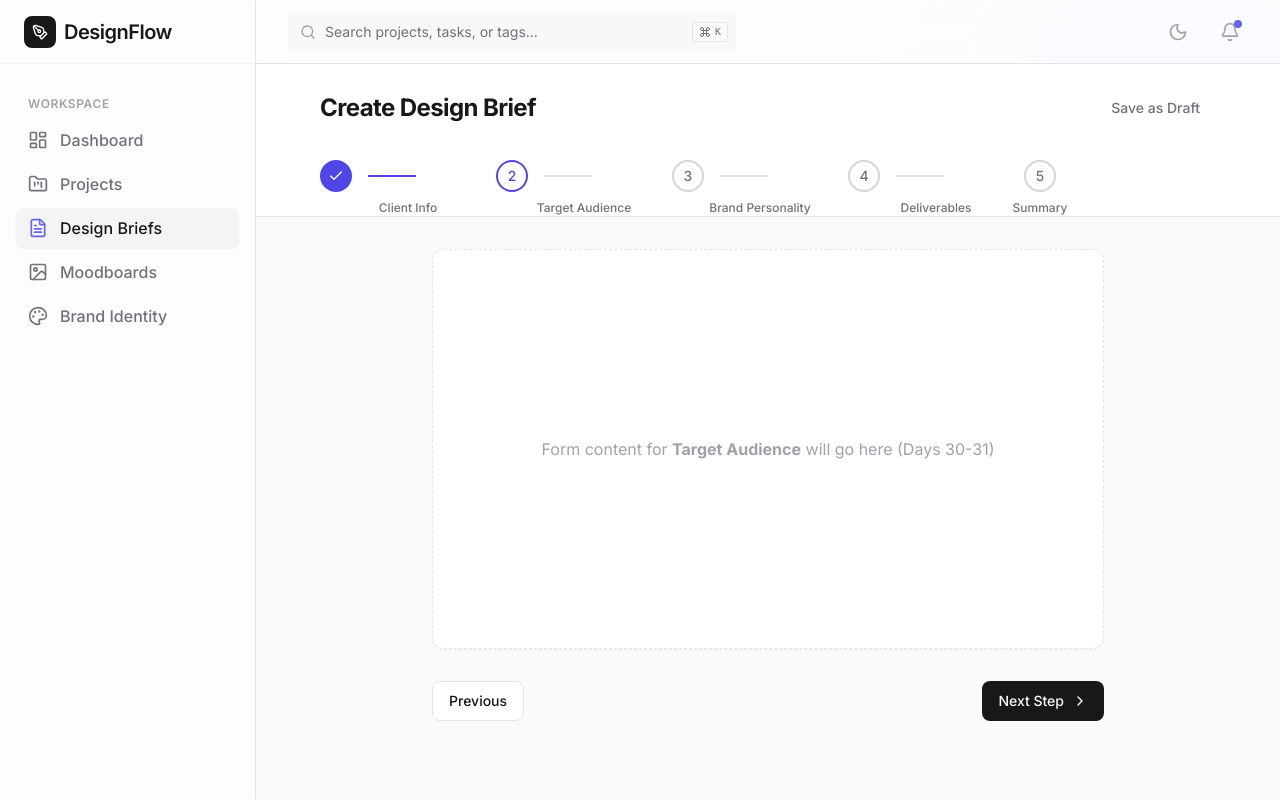
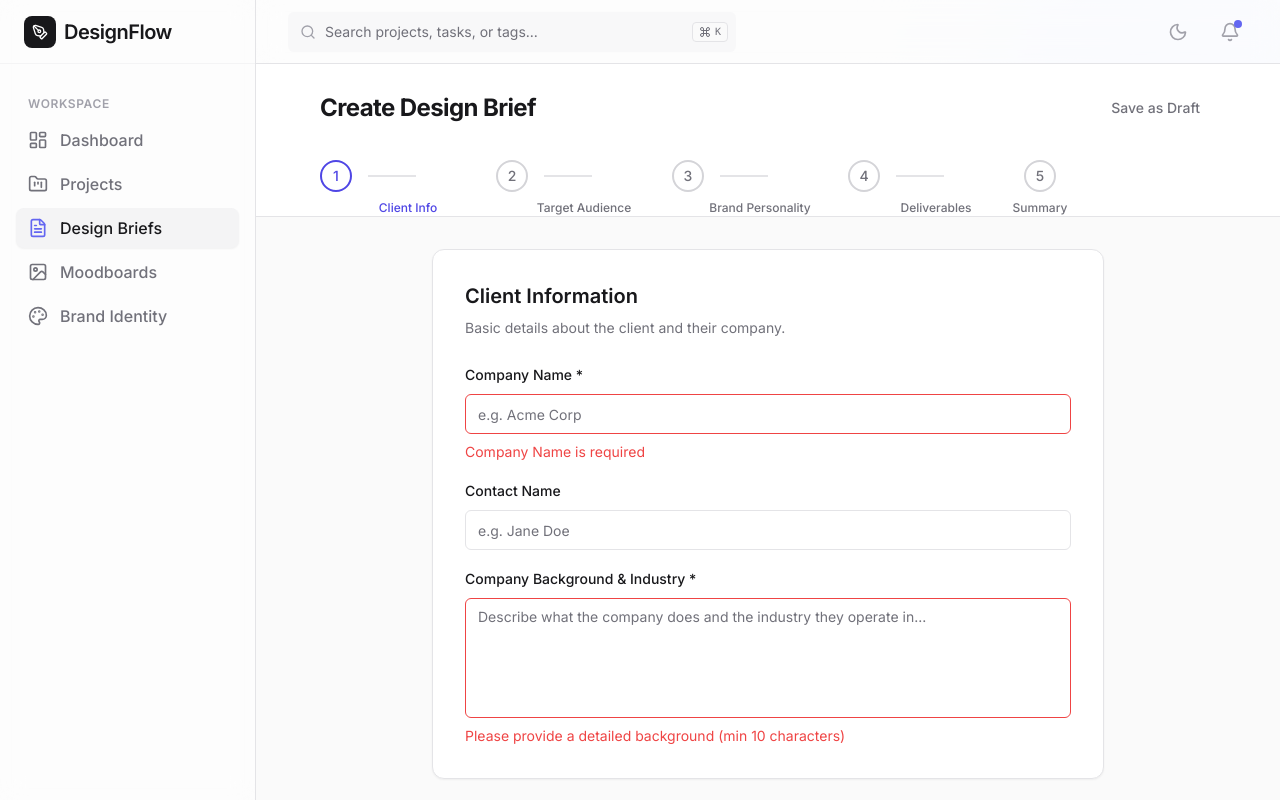
Before and after one commit to Mariyamalikho/Design-Flow-, a React (Vite) app: page /briefs in a window 1280 px wide. Both pictures are taken after a click on the button "Next Step". Built offline with nearby package versions, Linux system fonts and the light colour scheme; a web font is replaced by a local one.

Commit message:
feat: build Client Info and Target Audience wizard steps with zod validation

```diff
--- /dev/null
+++ b/src/components/wizard/ClientInfoForm.tsx
@@ -0,0 +1,41 @@
+import { useFormContext } from "react-hook-form";
+import { Label } from "@/components/ui/Label";
+import { Input } from "@/components/ui/Input";
+import { Textarea } from "@/components/ui/Textarea";
+
+export function ClientInfoForm() {
+  const { register, formState: { errors } } = useFormContext();
+
+  return (
+    <div className="space-y-6 animate-in fade-in slide-in-from-bottom-4 duration-500">
+      <div className="space-y-2">
+        <h2 className="text-xl font-semibold">Client Information</h2>
+        <p className="text-sm text-zinc-500">Basic details about the client and their company.</p>
+      </div>
+
+      <div className="space-y-4">
+        <div className="space-y-2">
+          <Label htmlFor="companyName">Company Name *</Label>
+          <Input id="companyName" placeholder="e.g. Acme Corp" {...register("companyName")} className={errors.companyName ? "border-red-500" : ""} />
+          {errors.companyName && <p className="text-sm text-red-500">{errors.companyName.message as string}</p>}
+        </div>
+
+        <div className="space-y-2">
+          <Label htmlFor="contactName">Contact Name</Label>
+          <Input id="contactName" placeholder="e.g. Jane Doe" {...register("contactName")} />
+        </div>
+
+        <div className="space-y-2">
+          <Label htmlFor="companyBackground">Company Background & Industry *</Label>
+          <Textarea
+            id="companyBackground"
+            placeholder="Describe what the company does and the industry they operate in..."
+            className={`min-h-[120px] ${errors.companyBackground ? "border-red-500" : ""}`}
+            {...register("companyBackground")}
+          />
+          {errors.companyBackground && <p className="text-sm text-red-500">{errors.companyBackground.message as string}</p>}
+        </div>
+      </div>
+    </div>
+  );
+}
--- /dev/null
+++ b/src/components/wizard/TargetAudienceForm.tsx
@@ -0,0 +1,45 @@
+import { useFormContext } from "react-hook-form";
+import { Label } from "@/components/ui/Label";
+import { Input } from "@/components/ui/Input";
+import { Textarea } from "@/components/ui/Textarea";
+
+export function TargetAudienceForm() {
+  const { register, formState: { errors } } = useFormContext();
+
+  return (
+    <div className="space-y-6 animate-in fade-in slide-in-from-bottom-4 duration-500">
+      <div className="space-y-2">
+        <h2 className="text-xl font-semibold">Target Audience</h2>
+        <p className="text-sm text-zinc-500">Who is this brand trying to reach?</p>
+      </div>
+
+      <div className="space-y-4">
+        <div className="space-y-2">
+          <Label htmlFor="primaryAudience">Primary Audience *</Label>
+          <Textarea
+            id="primaryAudience"
+            placeholder="e.g. Millennials aged 25-34 looking for eco-friendly products..."
+            className={`min-h-[100px] ${errors.primaryAudience ? "border-red-500" : ""}`}
+            {...register("primaryAudience")}
+          />
+          {errors.primaryAudience && <p className="text-sm text-red-500">{errors.primaryAudience.message as string}</p>}
+        </div>
+
+        <div className="space-y-2">
+          <Label htmlFor="audiencePainPoints">Audience Pain Points</Label>
+          <Textarea
+            id="audiencePainPoints"
+            placeholder="What problems does the audience face that this brand solves?"
+            className="min-h-[100px]"
+            {...register("audiencePainPoints")}
+          />
+        </div>
+
+        <div className="space-y-2">
+          <Label htmlFor="competitors">Main Competitors</Label>
+          <Input id="competitors" placeholder="e.g. Brand X, Brand Y" {...register("competitors")} />
+        </div>
+      </div>
+    </div>
+  );
+}
--- /dev/null
+++ b/src/lib/schemas.ts
@@ -0,0 +1,31 @@
+import * as z from "zod";
+
+export const clientInfoSchema = z.object({
+  companyName: z.string().min(1, "Company Name is required"),
+  contactName: z.string().optional(),
+  companyBackground: z.string().min(10, "Please provide a detailed background (min 10 characters)"),
+});
+
+export const targetAudienceSchema = z.object({
+  primaryAudience: z.string().min(10, "Please describe the primary audience (min 10 characters)"),
+  audiencePainPoints: z.string().optional(),
+  competitors: z.string().optional(),
+});
+
+// Placeholders for steps 3 and 4
+export const brandPersonalitySchema = z.object({
+  // To be implemented on Day 31
+});
+
+export const deliverablesSchema = z.object({
+  // To be implemented on Day 31
+});
+
+export const briefWizardSchema = z.object({
+  ...clientInfoSchema.shape,
+  ...targetAudienceSchema.shape,
+  ...brandPersonalitySchema.shape,
+  ...deliverablesSchema.shape,
+});
+
+export type BriefWizardFormValues = z.infer<typeof briefWizardSchema>;
--- a/src/pages/BriefWizard.tsx
+++ b/src/pages/BriefWizard.tsx
@@ -1,19 +1,50 @@
 import { useState } from "react";
-import { Check, ChevronRight } from "lucide-react";
+import { Check, ChevronRight, ChevronLeft } from "lucide-react";
+import { useForm, FormProvider } from "react-hook-form";
+import { zodResolver } from "@hookform/resolvers/zod";
 import { Button } from "@/components/ui/Button";
+import { ClientInfoForm } from "@/components/wizard/ClientInfoForm";
+import { TargetAudienceForm } from "@/components/wizard/TargetAudienceForm";
+import { briefWizardSchema, clientInfoSchema, targetAudienceSchema, type BriefWizardFormValues } from "@/lib/schemas";
 
 const steps = [
-  { id: "client-info", title: "Client Info" },
-  { id: "target-audience", title: "Target Audience" },
-  { id: "brand-personality", title: "Brand Personality" },
-  { id: "deliverables", title: "Deliverables" },
-  { id: "summary", title: "Summary" }
+  { id: "client-info", title: "Client Info", fields: Object.keys(clientInfoSchema.shape) },
+  { id: "target-audience", title: "Target Audience", fields: Object.keys(targetAudienceSchema.shape) },
+  { id: "brand-personality", title: "Brand Personality", fields: [] },
+  { id: "deliverables", title: "Deliverables", fields: [] },
+  { id: "summary", title: "Summary", fields: [] }
 ];
 
 export default function BriefWizard() {
   const [currentStepIndex, setCurrentStepIndex] = useState(0);
 
+  const methods = useForm<BriefWizardFormValues>({
+    resolver: zodResolver(briefWizardSchema),
+    mode: "onChange",
+    defaultValues: {
+      companyName: "",
+      contactName: "",
+      companyBackground: "",
+      primaryAudience: "",
+      audiencePainPoints: "",
+      competitors: "",
+    }
+  });
+
   const progress = ((currentStepIndex) / (steps.length - 1)) * 100;
+
+  const nextStep = async () => {
+    const fieldsToValidate = steps[currentStepIndex].fields as any;
+    const isStepValid = await methods.trigger(fieldsToValidate);
+
+    if (isStepValid) {
+      setCurrentStepIndex((prev) => Math.min(steps.length - 1, prev + 1));
+    }
+  };
+
+  const prevStep = () => {
+    setCurrentStepIndex((prev) => Math.max(0, prev - 1));
+  };
 
   return (
     <div className="flex flex-col h-full bg-zinc-50 dark:bg-zinc-950">
@@ -25,7 +56,6 @@ export default function BriefWizard() {
             <Button variant="ghost" className="text-zinc-500">Save as Draft</Button>
           </div>
 
-          {/* Step Navigator */}
           <nav aria-label="Progress">
             <ol role="list" className="flex items-center">
               {steps.map((step, index) => {
@@ -36,7 +66,7 @@ export default function BriefWizard() {
                   <li key={step.title} className={`relative ${index !== steps.length - 1 ? "pr-8 sm:pr-20" : ""}`}>
                     <div className="flex items-center">
                       <div className={`
-                        flex h-8 w-8 items-center justify-center rounded-full border-2
+                        flex h-8 w-8 items-center justify-center rounded-full border-2 transition-colors duration-300
                         ${isCompleted ? "border-indigo-600 bg-indigo-600" : isCurrent ? "border-indigo-600 bg-white dark:bg-zinc-950" : "border-zinc-300 dark:border-zinc-700 bg-white dark:bg-zinc-950"}
                       `}>
                         {isCompleted ? (
@@ -48,10 +78,10 @@ export default function BriefWizard() {
                         )}
                       </div>
                       {index !== steps.length - 1 && (
-                        <div className={`hidden sm:block ml-4 h-0.5 w-12 ${isCompleted ? "bg-indigo-600" : "bg-zinc-200 dark:bg-zinc-800"}`} />
+                        <div className={`hidden sm:block ml-4 h-0.5 w-12 transition-colors duration-500 ${isCompleted ? "bg-indigo-600" : "bg-zinc-200 dark:bg-zinc-800"}`} />
                       )}
                     </div>
-                    <span className="absolute -bottom-6 left-1/2 -translate-x-1/2 text-xs font-medium text-zinc-500 whitespace-nowrap hidden sm:block">
+                    <span className={`absolute -bottom-6 left-1/2 -translate-x-1/2 text-xs font-medium whitespace-nowrap hidden sm:block transition-colors ${isCurrent ? "text-indigo-600 dark:text-indigo-400" : "text-zinc-500"}`}>
                       {step.title}
                     </span>
                   </li>
@@ -60,7 +90,6 @@ export default function BriefWizard() {
             </ol>
           </nav>
 
-          {/* Continuous Progress Bar (Mobile mostly) */}
           <div className="mt-8 h-1 w-full bg-zinc-100 dark:bg-zinc-800 rounded-full overflow-hidden sm:hidden">
             <div
               className="h-full bg-indigo-600 transition-all duration-500 ease-in-out"
@@ -70,29 +99,42 @@ export default function BriefWizard() {
         </div>
       </header>
 
-      {/* Main Content Area */}
       <main className="flex-1 overflow-y-auto p-8">
         <div className="max-w-2xl mx-auto">
-          <div className="bg-white dark:bg-zinc-900 border border-zinc-200 dark:border-zinc-800 rounded-xl p-8 shadow-sm h-[400px] flex items-center justify-center text-zinc-400 border-dashed">
-            <p>Form content for <strong>{steps[currentStepIndex].title}</strong> will go here (Days 30-31)</p>
+          <FormProvider {...methods}>
+            <form onSubmit={methods.handleSubmit((data) => console.log(data))}>
+              <div className="bg-white dark:bg-zinc-900 border border-zinc-200 dark:border-zinc-800 rounded-xl p-8 shadow-sm min-h-[400px]">
+                {currentStepIndex === 0 && <ClientInfoForm />}
+                {currentStepIndex === 1 && <TargetAudienceForm />}
+                {currentStepIndex > 1 && (
+                  <div className="h-full flex items-center justify-center text-zinc-400 border-dashed border rounded-lg p-12">
+                    <p>Form content for <strong>{steps[currentStepIndex].title}</strong> will go here (Day 31)</p>
+                  </div>
+                )}
               </div>
 
-          {/* Footer Navigation */}
               <div className="mt-8 flex items-center justify-between">
                 <Button
+                  type="button"
                   variant="outline"
-              onClick={() => setCurrentStepIndex(Math.max(0, currentStepIndex - 1))}
+                  onClick={prevStep}
                   disabled={currentStepIndex === 0}
                 >
-              Previous
+                  <ChevronLeft className="mr-2 h-4 w-4" /> Previous
                 </Button>
-            <Button
-              onClick={() => setCurrentStepIndex(Math.min(steps.length - 1, currentStepIndex + 1))}
-              disabled={currentStepIndex === steps.length - 1}
-            >
+
+                {currentStepIndex < steps.length - 1 ? (
+                  <Button type="button" onClick={nextStep}>
                     Next Step <ChevronRight className="ml-2 h-4 w-4" />
                   </Button>
+                ) : (
+                  <Button type="submit" className="bg-green-600 hover:bg-green-700 text-white">
+                    <Check className="mr-2 h-4 w-4" /> Complete Brief
+                  </Button>
+                )}
               </div>
+            </form>
+          </FormProvider>
         </div>
       </main>
     </div>
```
Lines whose indentation alone changed are shown as unchanged.
